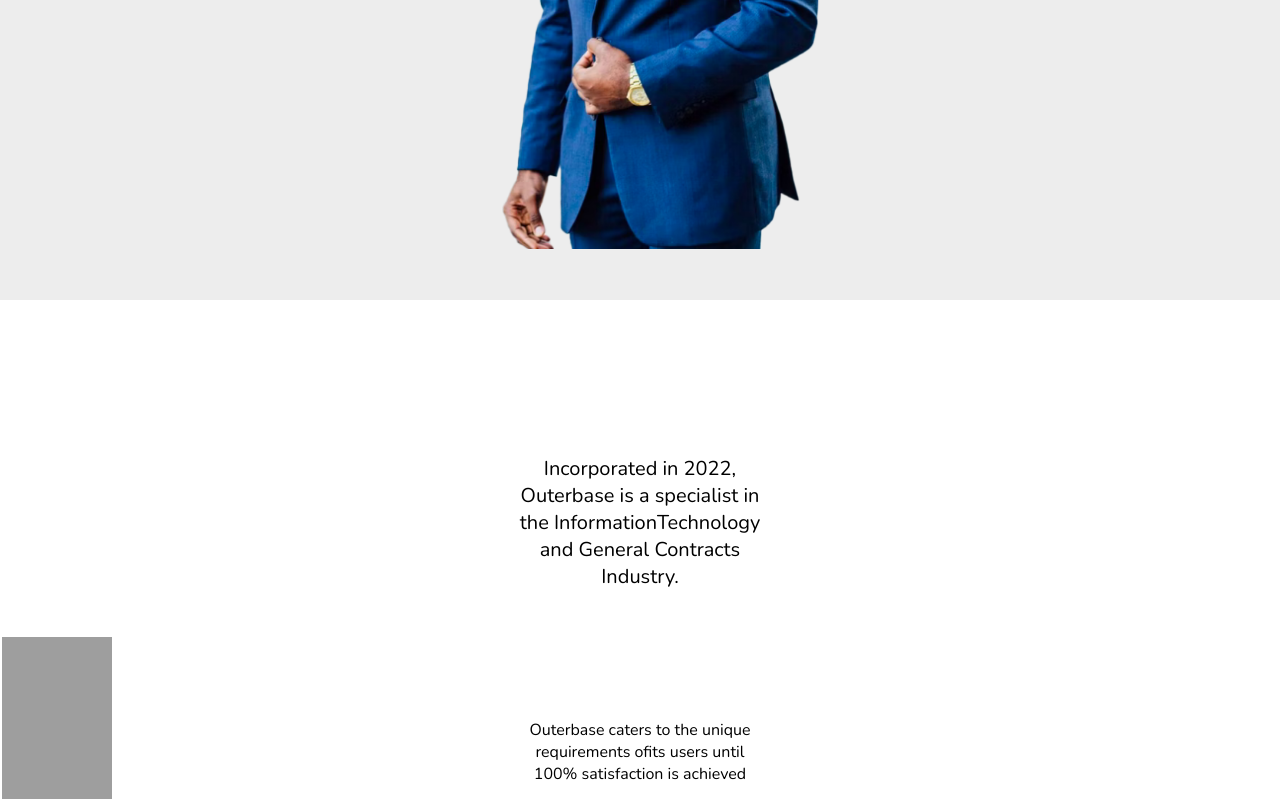
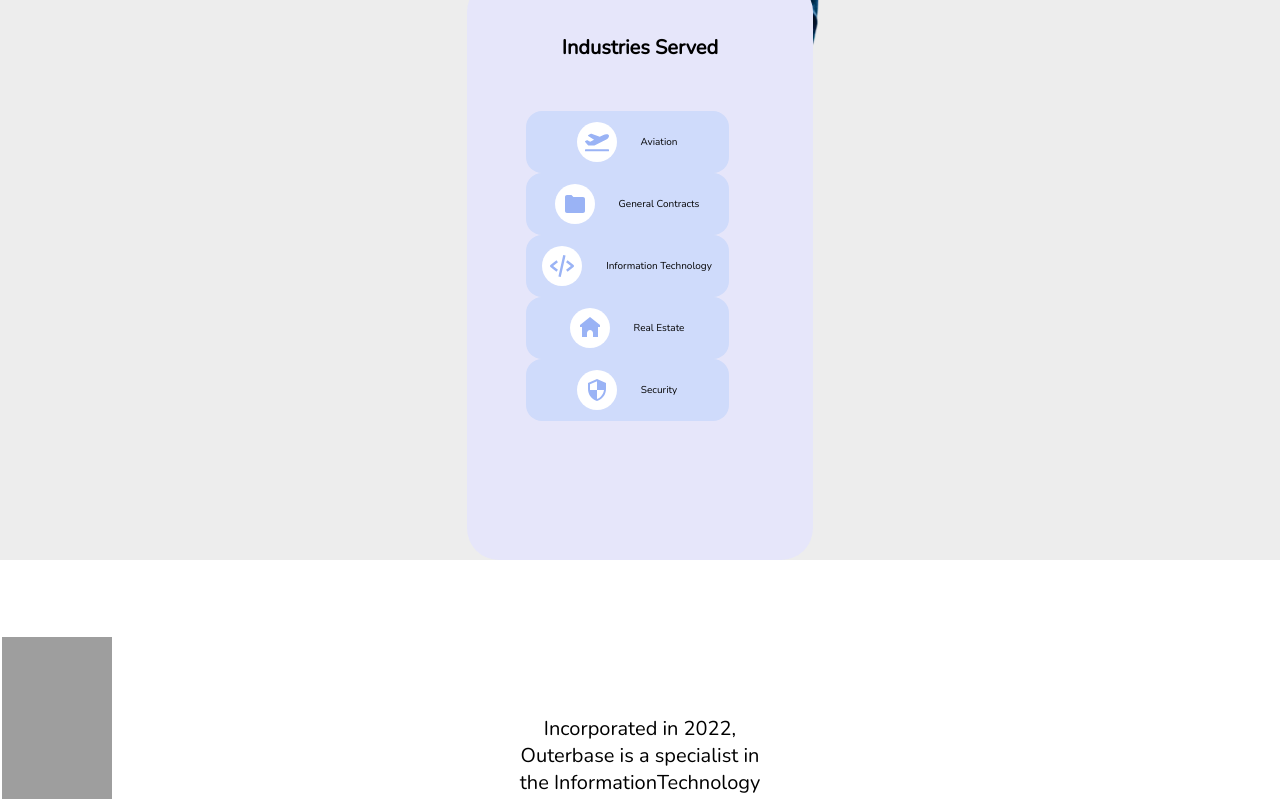
Before and after one commit to Taofiqq/outerbase, a React (Create React App) app: page / in a window 1280 px wide. Shown: the part 1066-1865 px from the top of the page. Built offline with nearby package versions, Linux system fonts and the light colour scheme; grey boxes are pictures that could not be loaded.

Commit message:
added styles

```diff
--- a/src/components/Home.jsx
+++ b/src/components/Home.jsx
@@ -2,6 +2,11 @@
 import styled from "styled-components";
 import logo2 from "../img/logo.svg";
 import person from "../img/person.png";
+import aviation from "../img/plane.svg";
+import file from "../img/file.svg";
+import code from "../img/code.svg";
+import house from "../img/house.svg";
+import security from "../img/security.svg";
 
 export default function Home() {
   return (
@@ -22,109 +27,47 @@
         {/* <Curve></Curve> */}
         <Right>
           <HeroImg src={person} alt="" />
-          {/* <p>ayoooo</p> */}
         </Right>
       </Hero>
 
-      {/* <Industries>
+      <Industries>
         <IndustryWrapper>
           <IndustryText>Industries Served</IndustryText>
+
           <IndustryContainer>
             <IndustryBox>
               <Icon>
-                <svg
-                  width="24"
-                  height="19"
-                  viewBox="0 0 24 19"
-                  fill="none"
-                  xmlns="http://www.w3.org/2000/svg"
-                >
-                  <g clipPath="url(#clip0_32_370)">
-                    <path
-                      d="M23.4 16.625H0.599984C0.268484 16.625 -1.54721e-05 16.8907 -1.54721e-05 17.2188V18.4062C-1.54721e-05 18.7343 0.268484 19 0.599984 19H23.4C23.7315 19 24 18.7343 24 18.4062V17.2188C24 16.8907 23.7315 16.625 23.4 16.625ZM3.02061 12.6643C3.25611 12.9181 3.58686 13.0621 3.93298 13.0618L8.82823 13.0551C9.21456 13.0546 9.59533 12.9641 9.93973 12.7909L20.8507 7.31166C21.8535 6.80809 22.7524 6.08928 23.364 5.14781C24.0506 4.09094 24.1252 3.32611 23.8541 2.7858C23.5837 2.24512 22.9264 1.84805 21.6697 1.76715C20.5504 1.69516 19.437 1.98684 18.4342 2.49004L14.7401 4.34514L6.53886 1.29994C6.44025 1.23421 6.32569 1.19573 6.20702 1.18849C6.08835 1.18124 5.96988 1.2055 5.86386 1.25875L3.39823 2.49709C2.99811 2.69785 2.90136 3.22629 3.20436 3.55582L9.06261 7.19625L5.19223 9.14004L2.47911 7.78666C2.38564 7.74002 2.28239 7.71579 2.17771 7.71592C2.07303 7.71605 1.96984 7.74054 1.87648 7.7874L0.37161 8.54332C-0.0198904 8.74 -0.123015 9.25285 0.162735 9.58535L3.02061 12.6643Z"
-                      fill="#9AB3F5"
-                    />
-                  </g>
-                  <defs>
-                    <clipPath id="clip0_32_370">
-                      <rect width="24" height="19" fill="white" />
-                    </clipPath>
-                  </defs>
-                </svg>
+                <IndustryImage src={aviation} />
               </Icon>
               <IconText>Aviation</IconText>
             </IndustryBox>
             <IndustryBox>
               <Icon>
-                <svg
-                  width="24"
-                  height="24"
-                  viewBox="0 0 24 24"
-                  fill="none"
-                  xmlns="http://www.w3.org/2000/svg"
-                >
-                  <path
-                    d="M20 5H10.414L8.707 3.293C8.61426 3.2 8.50406 3.12624 8.38273 3.07596C8.2614 3.02568 8.13134 2.99986 8 3H4C2.897 3 2 3.897 2 5V19C2 20.103 2.897 21 4 21H20C21.103 21 22 20.103 22 19V7C22 5.897 21.103 5 20 5Z"
-                    fill="#9AB3F5"
-                  />
-                </svg>
+                <IndustryImage src={file} />
               </Icon>
               <IconText>General Contracts</IconText>
             </IndustryBox>
             <IndustryBox>
               <Icon>
-                <svg
-                  width="20"
-                  height="20"
-                  viewBox="0 0 20 20"
-                  fill="none"
-                  xmlns="http://www.w3.org/2000/svg"
-                >
-                  <path
-                    d="M5.37498 14.781L6.62498 13.219L2.60098 10L6.62498 6.781L5.37498 5.219L0.374981 9.219C0.257826 9.31268 0.163249 9.43152 0.098254 9.56671C0.033259 9.70191 -0.000488281 9.84999 -0.000488281 10C-0.000488281 10.15 0.033259 10.2981 0.098254 10.4333C0.163249 10.5685 0.257826 10.6873 0.374981 10.781L5.37498 14.781ZM14.625 5.219L13.375 6.781L17.399 10L13.375 13.219L14.625 14.781L19.625 10.781C19.7421 10.6873 19.8367 10.5685 19.9017 10.4333C19.9667 10.2981 20.0005 10.15 20.0005 10C20.0005 9.84999 19.9667 9.70191 19.9017 9.56671C19.8367 9.43152 19.7421 9.31268 19.625 9.219L14.625 5.219ZM12.976 1.216L8.97598 19.216L7.02298 18.782L11.023 0.781998L12.976 1.216Z"
-                    fill="#9AB3F5"
-                  />
-                </svg>
+                <IndustryImage src={code} />
               </Icon>
               <IconText>Information Technology</IconText>
             </IndustryBox>
             <IndustryBox>
               <Icon>
-                <svg
-                  width="24"
-                  height="24"
-                  viewBox="0 0 24 24"
-                  fill="none"
-                  xmlns="http://www.w3.org/2000/svg"
-                >
-                  <path
-                    d="M22 9L12 1L2 9V11H4V21H9V17C9 16.2044 9.31607 15.4413 9.87868 14.8787C10.4413 14.3161 11.2044 14 12 14C12.7956 14 13.5587 14.3161 14.1213 14.8787C14.6839 15.4413 15 16.2044 15 17V21H20V11H22V9Z"
-                    fill="#9AB3F5"
-                  />
-                </svg>
+                <IndustryImage src={house} />
               </Icon>
               <IconText>Real Estate</IconText>
             </IndustryBox>
             <IndustryBox>
               <Icon>
-                <svg
-                  width="24"
-                  height="24"
-                  viewBox="0 0 24 24"
-                  fill="none"
-                  xmlns="http://www.w3.org/2000/svg"
-                >
-                  <path
-                    d="M12 1L3 5V11C3 16.55 6.84 21.74 12 23C17.16 21.74 21 16.55 21 11V5L12 1ZM12 11.99H19C18.47 16.11 15.72 19.78 12 20.93V12H5V6.3L12 3.19V11.99Z"
-                    fill="#9AB3F5"
-                  />
-                </svg>
+                <IndustryImage src={security} />
               </Icon>
               <IconText>Security</IconText>
             </IndustryBox>
           </IndustryContainer>
         </IndustryWrapper>
-      </Industries> */}
+      </Industries>
 
       <InformationContainer>
         <InformationWrapper>
@@ -268,92 +211,75 @@
 //   z-index: 1;
 // `;
 
-// const Industries = styled.div`
-//   width: 100%;
-//   height: 700px;
-//   margin-right: 3rem;
-//   z-index: 100;
-//   display: flex;
-//   flex-direction: column;
-//   justify-content: center;
-//   align-items: center;
-//   @media screen and (min-width: 760px) {
-//     width: 1296px;
-//     height: 200px;
-//     background: #fff;
-//     box-shadow: 0px 16px 24px rgba(0, 0, 0, 0.08);
-//     border-radius: 24px;
-//     margin-top: -0.1rem;
-//     margin-left: 5rem;
-//     position: relative;
-//     padding-left: 56px;
-//     z-index: 30;
-//     display: flex;
-//     flex-direction: column;
-//     justify-content: center;
-//     align-items: flex-start;
-//   }
-// `;
+const Industries = styled.div`
+  display: flex;
+  // flex-direction: column;
+  justify-content: center;
+  align-items: center;
+  padding-left: 1.38rem;
+  padding-right: 1.38rem;
+`;
 
-// const IndustryWrapper = styled.div`
-//   display: flex;
-//   flex-direction: column;
-//   justify-content: center;
-//   align-items: center;
-//   @media screen and (min-width: 900px) {
-//     display: flex;
-//     flex-direction: column;
-//     justify-content: center;
-//     align-items: flex-start;
-//   }
-// `;
-// const IndustryContainer = styled.div`
-//   display: flex;
-//   justify-content: space-evenly;
+const IndustryWrapper = styled.div`
+  width: 346px;
+  height: 580px;
+  display: flex;
+  flex-direction: column;
+  // justify-content: center;
+  align-items: center;
+  background: lavender;
+  border-radius: 2rem;
+  padding: 2.75rem 4.94rem;
+  margin-top: -20rem;
+`;
+const IndustryContainer = styled.div`
+  display: flex;
+  flex-direction: column;
+  justify-content: center;
+  align-items: center;
+`;
+const IndustryText = styled.h1`
+  font-style: normal;
+  font-size: 20px;
+  line-height: 48px;
+  display: flex;
+  align-items: center;
+  color: #000000;
+  margin-bottom: 2.44rem;
+  text-align: center;
+`;
+const IndustryBox = styled.div`
+  width: 203px;
+  height: 62px;
+  background: #cfdbfb;
+  border-radius: 16px;
+  display: flex;
+  align-items: center;
+  justify-content: center;
+  padding: 0 10px;
+  margin-right: 26px;
 
-//   @media screen and (max-width: 900px) {
-//     display: flex;
-//     flex-direction: column;
-//     justify-content: center;
-//     align-items: center;
-//   }
-// `;
-// const IndustryText = styled.h1`
-//   font-style: normal;
-//   font-size: 28px;
-//   line-height: 48px;
-//   display: flex;
-//   align-items: center;
-//   color: #000000;
-// `;
-// const IndustryBox = styled.div`
-//   width: 203px;
-//   height: 62px;
-//   background: #cfdbfb;
-//   border-radius: 16px;
-//   display: flex;
-//   align-items: center;
-//   justify-content: center;
-//   padding: 0 10px;
-//   margin-right: 26px;
-
-//   @media screen and (max-width: 900px) {
-//     margin-bottom: 33px;
-//   }
-// `;
-// const Icon = styled.div`
-//   width: 40px;
-//   height: 40px;
-//   background: #fff;
-//   border-radius: 50%;
-//   display: flex;
-//   justify-content: center;
-//   align-items: center;
-//   margin-right: 24px;
-// `;
-// const IconText = styled.p`
-//   font-size: 10px;
-// `;
+  @media screen and (max-width: 900px) {
+    margin-bottom: 33px;
+  }
+`;
+const IndustryImage = styled.img`
+  width: 24px;
+  height: 24px;
+`;
+const Icon = styled.div`
+  width: 40px;
+  height: 40px;
+  background: #fff;
+  border-radius: 50%;
+  display: flex;
+  justify-content: center;
+  align-items: center;
+  margin-right: 24px;
+`;
+const IconText = styled.p`
+  font-size: 10px;
+`;
 
 const InformationContainer = styled.section`
   background-color: #fff;
```
